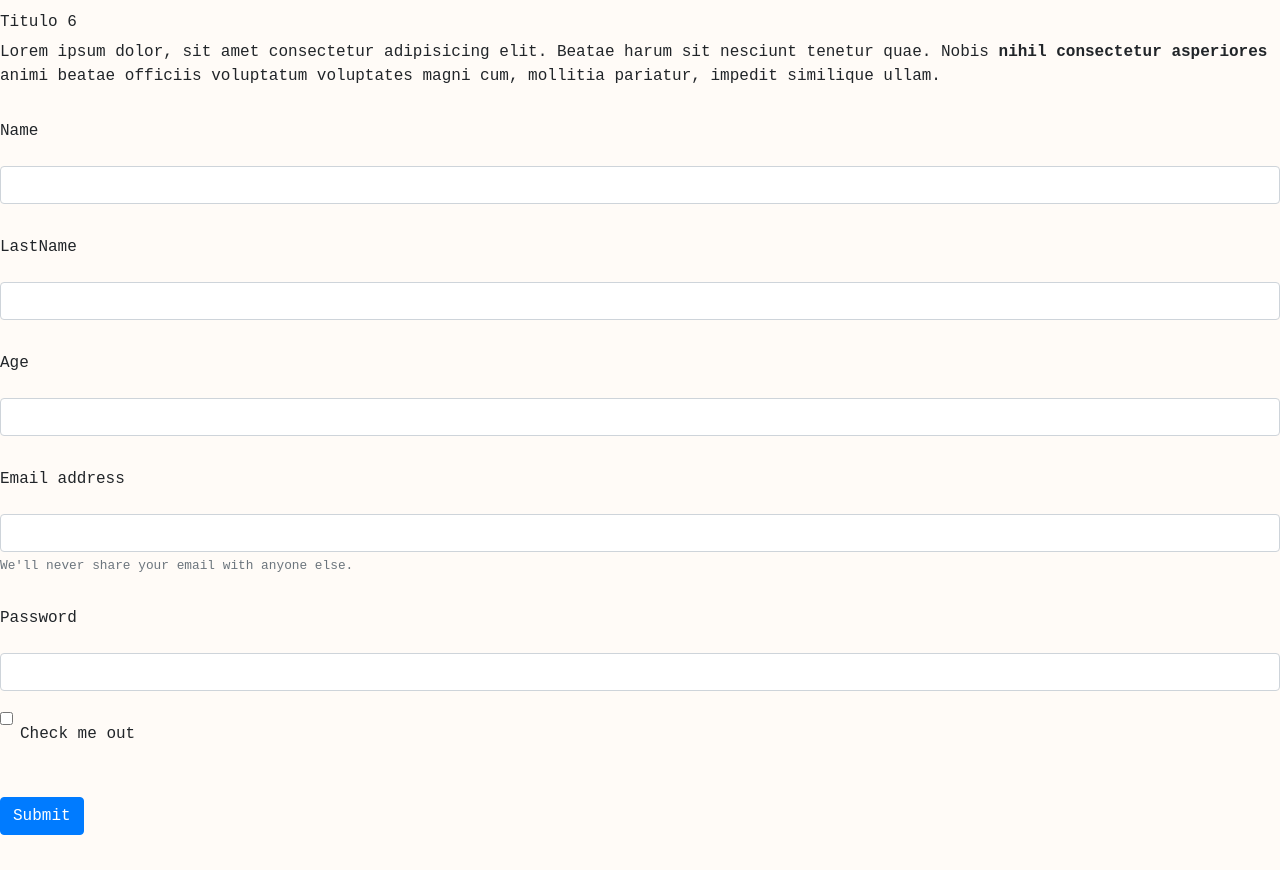
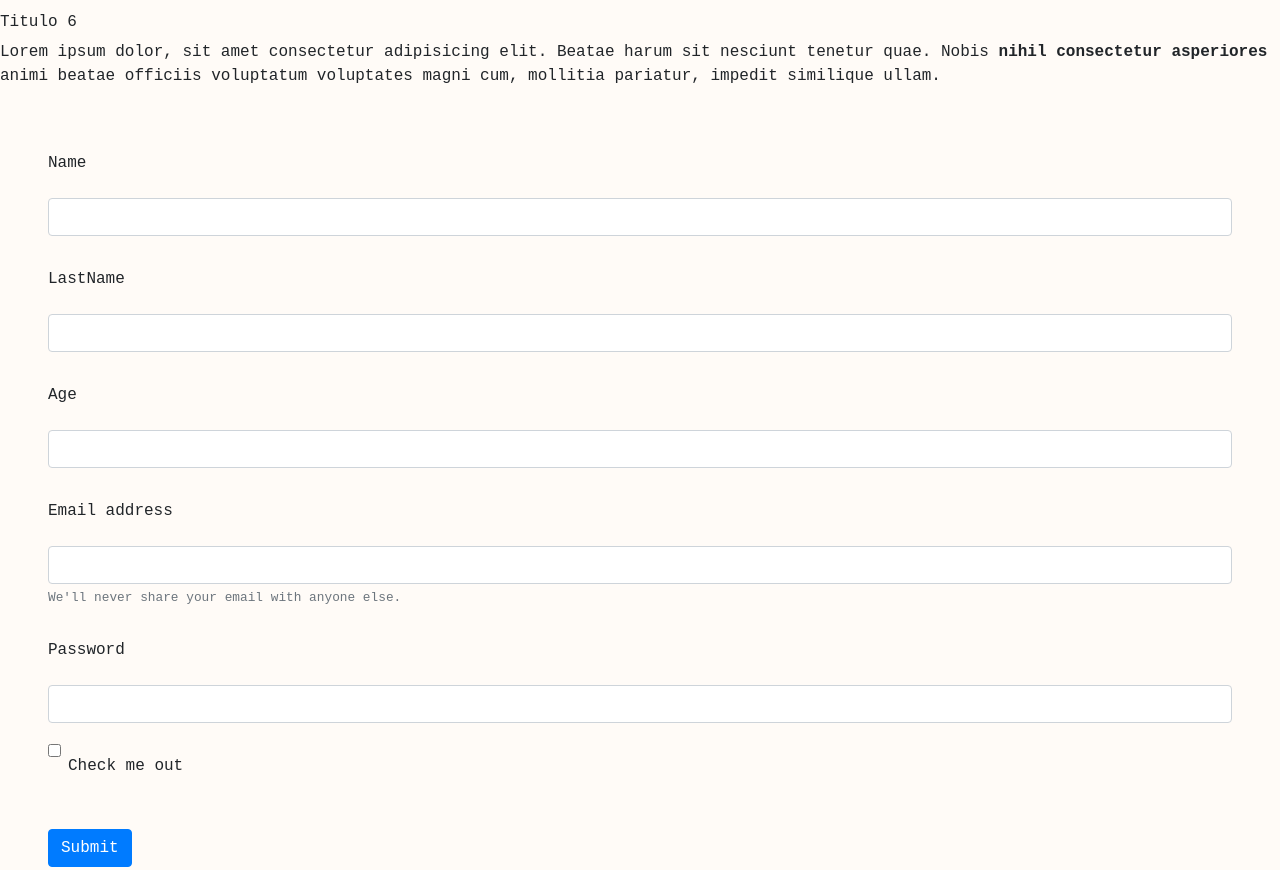
Before and after one commit to ivanDK5/santander-front, a website: page index.html in a window 1280 px wide. Shown: the part 1858-2728 px from the top of the page. Drawn offline with nearby package versions, Linux system fonts and the light colour scheme.

Commit message:
feat:Added  margin to form's section

```diff
--- a/index.html
+++ b/index.html
@@ -128,7 +128,8 @@
       <input id=" password" type="password">
       <button type="submit">Enviar &rarr;</button>
     </form> -->
-    <form>
+  <section class="d-flex m-5 justify-content-center">
+    <form class="w-100">
       <div class="form-group">
         <label for="name">Name</label>
         <input type="text" class="form-control" id="name" aria-describedby="name">
@@ -156,7 +157,7 @@
       </div>
       <button type="button" class="btn btn-primary">Submit</button>
     </form>
-
+  </section>
     <section  class="publicidad">
       <div class="publicidad_video">
         <video src="https://cdn.videvo.net/videvo_files/video/premium/video0036/small_watermarked/computer_code00_preview.mp4 " controls width="auto" height="200px" poster="img/video_presentacion.jpeg"></video>
```
